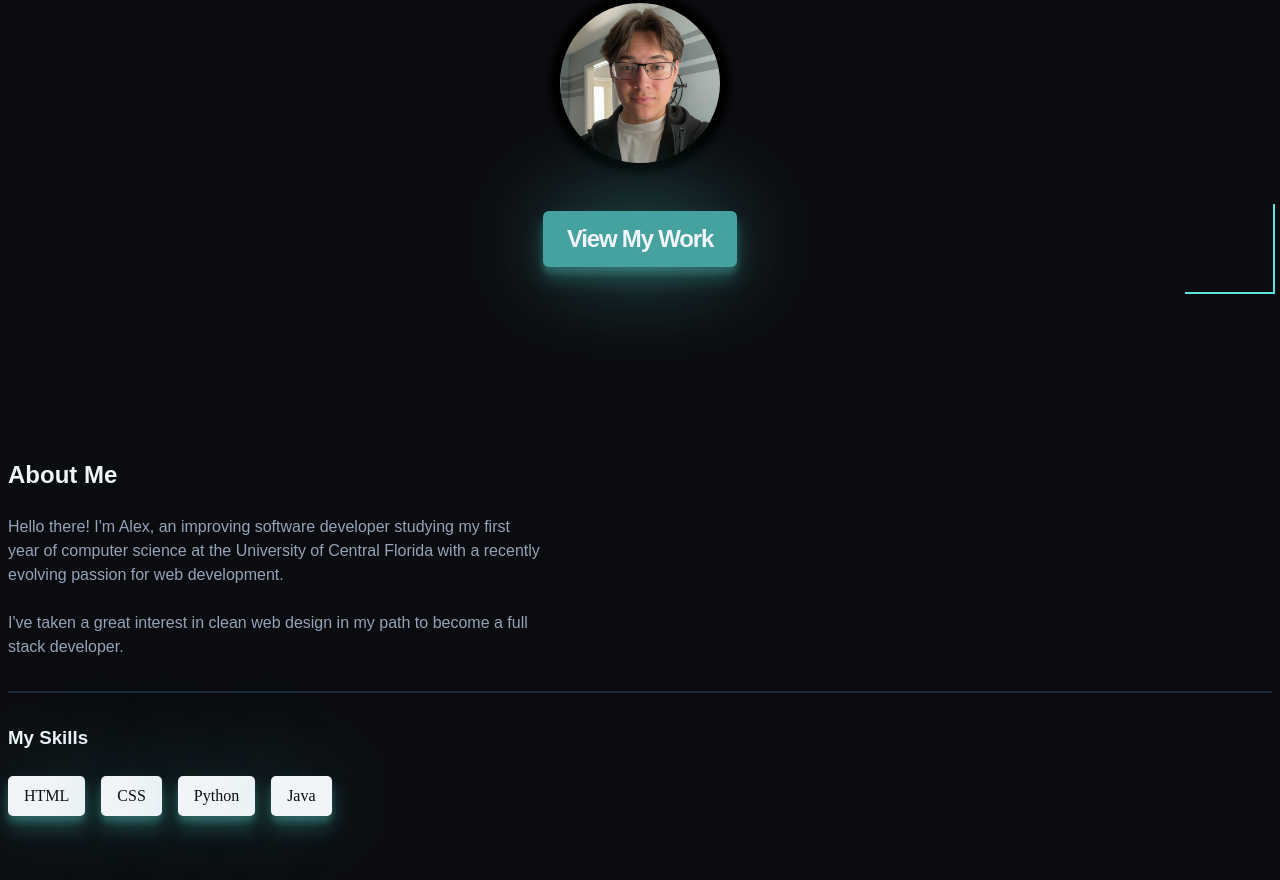
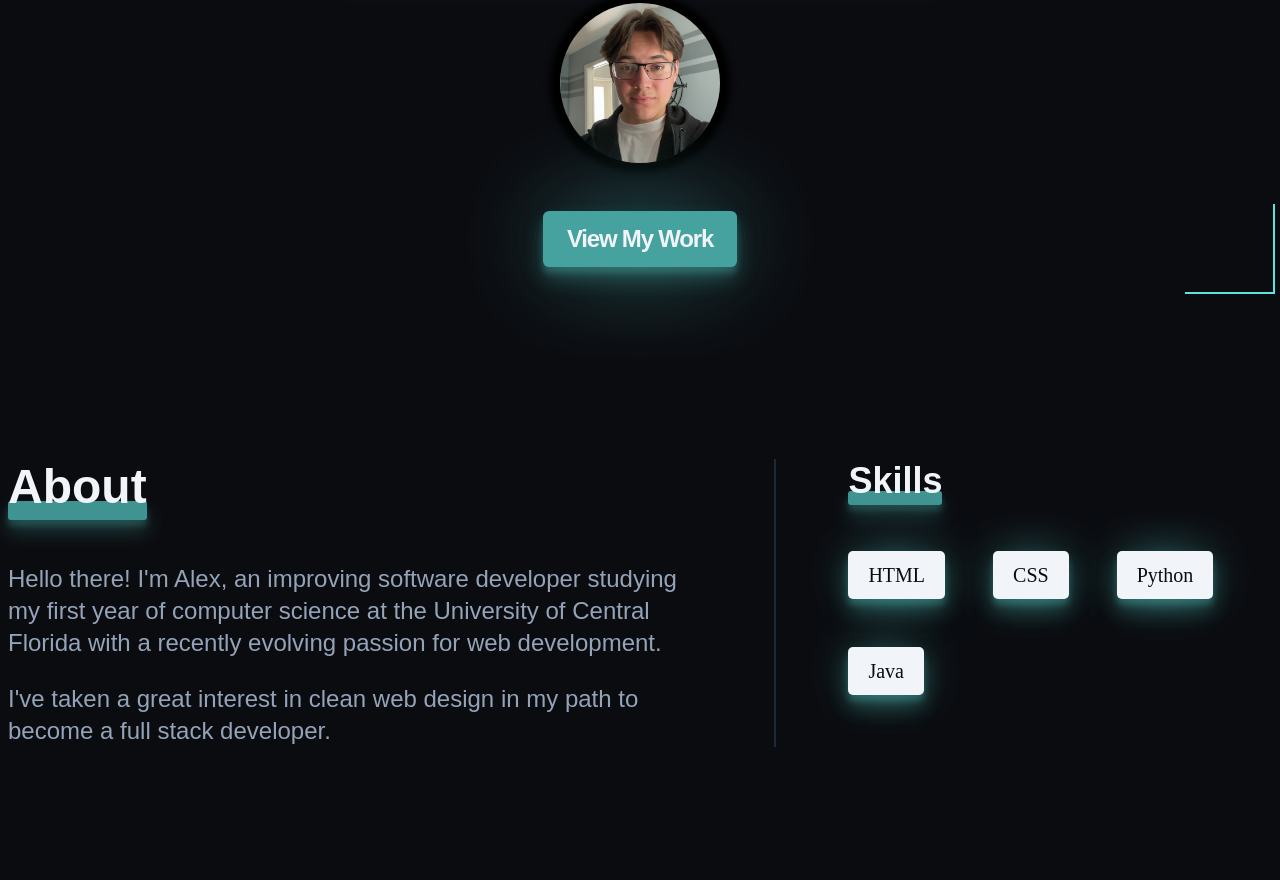
Before and after one commit to aluciencozy/my-first-portfolio, a website built with Vite: page index.html in a window 1280 px wide. Shown: the part 518-1398 px from the top of the page. Built offline with nearby package versions, Linux system fonts and the light colour scheme; a web font is replaced by a local one.

Commit message:
Finished first draft of about me section, created more underline utils and added unerlines to hero section

```diff
--- a/index.html
+++ b/index.html
@@ -25,18 +25,20 @@
   </header>
 
   <main>
+    <!-- Hero Section -->
     <section class="hero container section">
       <div>
         <h1 class="hero__title">Hi o/, I'm Alex...<span class="cursor"></span></h1>
-        <h2 class="hero__subtitle">I'm an Aspiring Web Developer and Software
-          Engineer</h2>
+        <h2 class="hero__subtitle">I'm an Aspiring <span class="underline-teal">Web</span> <span class="underline-teal">Developer</span> and <span class="underline-teal">Software</span>
+          <span class="underline-teal">Engineer</span></h2>
       </div>
       <img class="hero__picture" src="./public/self pfp.jpg" alt="profile picture">
       <a class="btn hero__btn" href="#work">View My Work</a>
     </section>
+    <!-- About Section -->
     <section id="about" class="about container section">
       <div class="about__content">
-        <h2 class="about__title">About Me</h2>
+        <h2 class="about__title"><span class="underline-teal">About</span></h2>
         <p class="about__description">Hello there! I'm Alex, an improving software
           developer studying my first year of
           computer science at the
@@ -48,7 +50,7 @@
       </div>
       <div class="about__divider"></div>
       <div class="about__skills">
-        <h3 class="skills__title">My Skills</h3>
+        <h3 class="skills__title"><span class="underline-teal">Skills</span></h3>
         <div class="skills__wrapper">
           <div class="skills__skill">HTML</div>
           <div class="skills__skill">CSS</div>
@@ -57,6 +59,7 @@
         </div>
       </div>
     </section>
+    <!-- Work Section -->
     <section id="work" class="work container section"></section>
 
   </main>
--- a/styles/about.css
+++ b/styles/about.css
@@ -1,16 +1,18 @@
 .about {
   display: flex;
   flex-direction: column;
-  gap: 2rem;
+  gap: 2.5rem;
 }
 
 .about__title {
   margin-bottom: 1.5rem;
+  font-size: var(--size-2xl);
 }
 
 .about__description {
   color: var(--clr-slate400);
   max-width: 60ch;
+  font-size: var(--size-base);
 }
 
 .about__divider {
@@ -22,17 +24,116 @@
   font-family: 'JetBrains Mono';
   display: flex;
   flex-wrap: wrap;
-  gap: 1em;
+  gap: 1.5em;
 }
 
 .skills__title {
+  font-size: var(--size-xl);
   color: var(--clr-light);
 }
 
 .skills__skill {
+  font-size: var(--size-sm);
   padding: 0.5em 1em;
   background-color: var(--clr-light);
   border-radius: 5px;
   color: var(--clr-dark);
-  box-shadow: 0 12px 20px rgba(69, 162, 158, 0.35), 0 6px 6px rgba(69, 162, 158, 0.35), 0 0 100px -10px var(--clr-teald);
+  box-shadow: 0 12px 20px rgba(69, 162, 158, 0.35), 0 6px 6px rgba(69, 162, 158, 0.35), 0 0 50px -10px var(--clr-teald);
 }
+
+/* xs */
+@media (min-width: 475px) {
+  .about {
+    gap: 3rem;
+  }
+
+  .about__title {
+    margin-bottom: 2rem;
+    font-size: var(--size-3xl);
+  }
+
+  .about__description {
+    font-size: var(--size-lg);
+  }
+
+  .skills__wrapper {
+    margin-top: 2rem;
+    gap: 2em;
+  }
+
+  .skills__title {
+    font-size: var(--size-2xl);
+  }
+
+  .skills__skill {
+    font-size: var(--size-base);
+  }
+}
+
+/* sm */
+/* @media (min-width: 640px) {} */
+
+/* md */
+/* @media (min-width: 768px) {} */
+
+/* lg */
+@media (min-width: 1024px) {
+  .about {
+    flex-direction: row;
+    gap: 4rem;
+  }
+
+  .about__title {
+    margin-bottom: 2.5rem;
+    font-size: var(--size-4xl);
+  }
+
+  .about__description {
+    font-size: var(--size-xl);
+  }
+
+  .skills__wrapper {
+    margin-top: 2.5rem;
+    gap: 2.5em;
+  }
+
+  .skills__title {
+    font-size: var(--size-3xl);
+  }
+
+  .skills__skill {
+    font-size: var(--size-lg);
+  }
+}
+
+/* xl */
+@media (min-width: 1280px) {
+    .about {
+    gap: 4.5rem;
+  }
+
+  .about__title {
+    margin-bottom: 3rem;
+    font-size: var(--size-5xl);
+  }
+
+  .about__description {
+    font-size: var(--size-2xl);
+  }
+
+  .skills__wrapper {
+    margin-top: 3rem;
+    gap: 3em;
+  }
+
+  .skills__title {
+    font-size: var(--size-4xl);
+  }
+
+  .skills__skill {
+    font-size: var(--size-xl);
+  }
+}
+
+/* 2xl */
+/* @media (min-width: 1536px) {} */
--- a/styles/hero.css
+++ b/styles/hero.css
@@ -10,6 +10,7 @@
   padding: 2rem;
 }
 
+/* Hero before and after create the corner borders */
 .hero::before {
   content: '';
   position: absolute;
--- a/styles/style.css
+++ b/styles/style.css
@@ -8,6 +8,8 @@
   --clr-teald: #45a29e;
   --clr-pink: #dd068f;
   --clr-indigo: #4f46e5;
+  --clr-blue: #2a4ad9;
+  --clr-orange: #fd6b31;
 
   /* teald rgb(69, 162, 158) */
   /* indigo rgb(79, 70, 229 */
--- a/styles/utils.css
+++ b/styles/utils.css
@@ -34,20 +34,59 @@
   box-shadow: 0 7px 16px rgba(69, 162, 158, 0.45), 0 3px 6px rgba(69, 162, 158, 0.45), 0 0 50px -10px var(--clr-teald);
 }
 
-.underline {
+.underline-pink,
+.underline-blue,
+.underline-orange,
+.underline-teal {
   position: relative;
 }
 
-.underline::after {
+.underline-pink::after {
   position: absolute;
   content: '';
   width: 100%;
   height: .4em;
   left: 0;
   top: .85em;
+  z-index: -1;
   background-color: var(--clr-pink);
+}
+
+.underline-blue::after {
+  position: absolute;
+  content: '';
+  width: 100%;
+  height: .4em;
+  left: 0;
+  top: .85em;
   z-index: -1;
-  opacity: 85%;
+  background-color: var(--clr-blue);
+  box-shadow: 0 10px 20px hsl(229, 70%, 51%, .35), 0 5px 5px hsl(229, 70%, 51%, .35), 0 0 30px -10px hsl(229, 70%, 51%, .35);
+}
+
+.underline-orange::after {
+  position: absolute;
+  content: '';
+  width: 100%;
+  height: .4em;
+  left: 0;
+  top: .85em;
+  z-index: -1;
+  background-color: var(--clr-orange);
+}
+
+.underline-teal::after {
+  position: absolute;
+  content: '';
+  width: 100%;
+  height: .4em;
+  left: 0;
+  top: .85em;
+  z-index: -1;
+  border-radius: 3px;
+  opacity: 90%;
+  background-color: var(--clr-teald);
+  box-shadow: 0 12px 20px rgba(69, 162, 158, 0.35), 0 6px 6px rgba(69, 162, 158, 0.35), 0 0 50px -10px var(--clr-teald);
 }
 
 .container {
```
